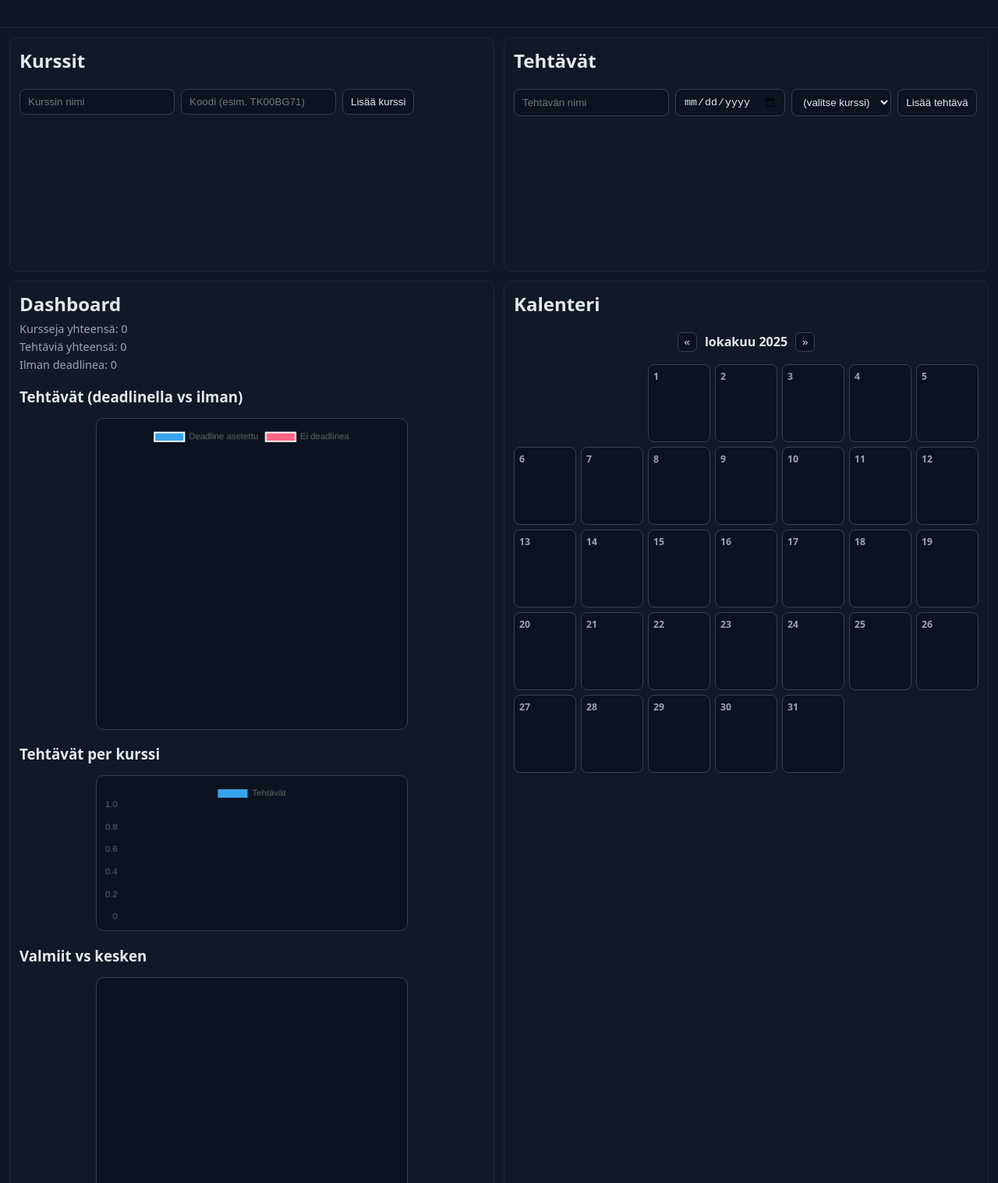
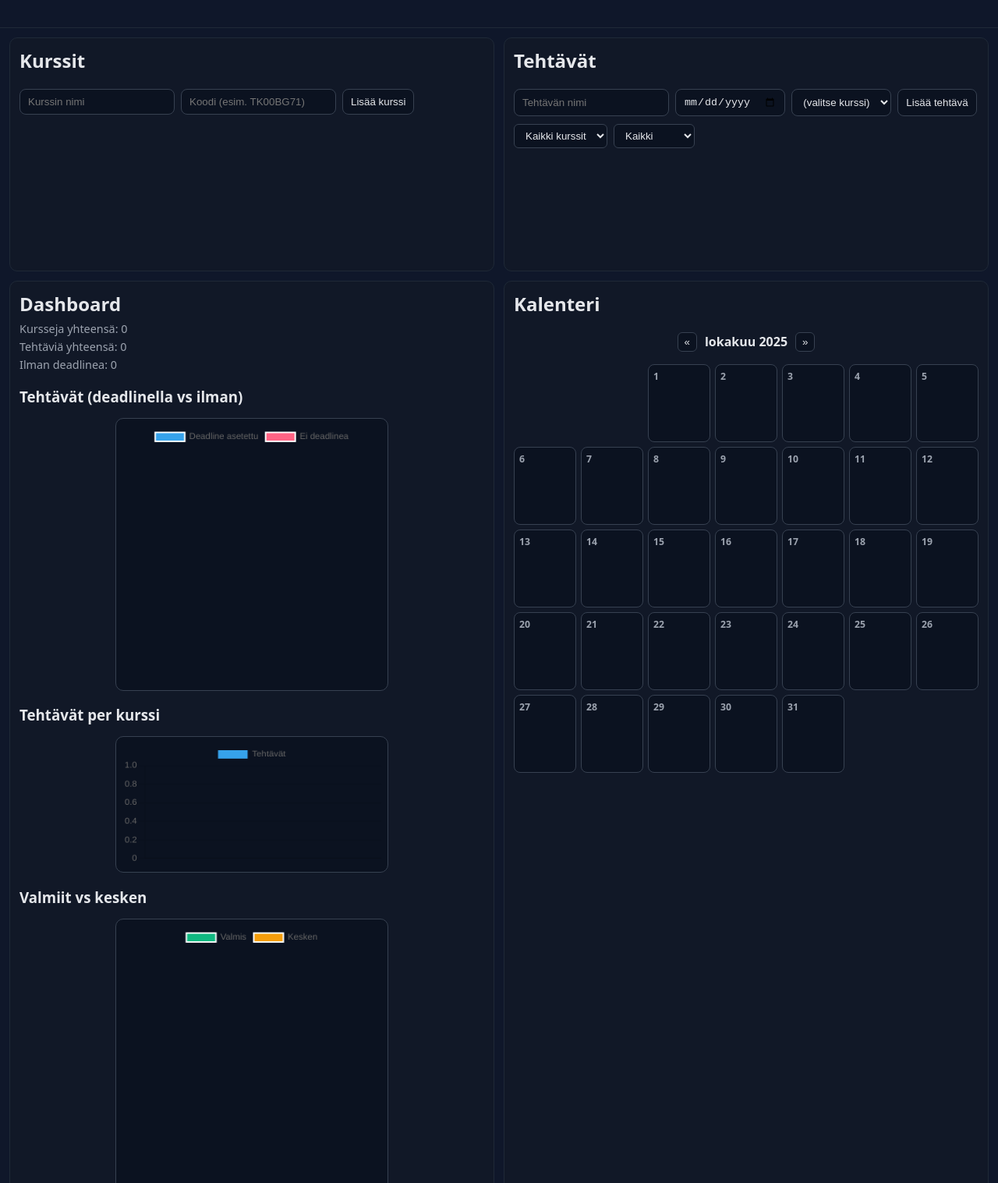
Before and after one commit to williamis/student-planner-dashboard, a plain HTML site: page index.html in a window 1280 px wide. Shown: the part 83-1600 px from the top of the page at 78% size. Drawn offline with nearby package versions, Linux system fonts and the light colour scheme.

Commit message:
Fix: dashboard kaavion koon hallinta, css siivous ja html testaus

```diff
--- a/app.js
+++ b/app.js
@@ -2,7 +2,7 @@ console.log("Study Planner ready");
 
 let deadlineChartInstance = null;
 let tasksPerCourseChartInstance = null;
-let doneVsTodoChartInstance = null;
+let doneVsTodoChartInstance = null; // uusi kaavio valmis/kesken
 
 // --- Tallennuskerros ---
 const STORAGE_KEYS = { COURSES: "sp_courses", TASKS: "sp_tasks" };
@@ -32,6 +32,9 @@ const taskList = document.getElementById("task-list");
 const taskTitle = document.getElementById("task-title");
 const taskDeadline = document.getElementById("task-deadline");
 const taskCourseSelect = document.getElementById("task-course");
+
+const filterCourse = document.getElementById("filter-course");
+const filterStatus = document.getElementById("filter-status");
 
 // --- Kurssin lisääminen ---
 function addCourse({ name, code }) {
@@ -91,6 +94,7 @@ function renderCourses() {
   );
 
   refreshCourseSelect();
+  refreshFilterCourse();
   updateDashboard();
 }
 
@@ -106,10 +110,36 @@ function refreshCourseSelect() {
   });
 }
 
+function refreshFilterCourse() {
+  if (!filterCourse) return;
+  filterCourse.innerHTML = `<option value="">Kaikki kurssit</option>`;
+  courses.forEach(c => {
+    const opt = document.createElement("option");
+    opt.value = c.id;
+    opt.textContent = c.name;
+    filterCourse.appendChild(opt);
+  });
+}
+
 // --- Tehtävien näyttö ---
 function renderTasks() {
   taskList.innerHTML = "";
-  tasks.forEach(t => {
+
+  let filtered = [...tasks];
+
+  if (filterCourse && filterCourse.value) {
+    filtered = filtered.filter(t => t.courseId === filterCourse.value);
+  }
+
+  if (filterStatus) {
+    if (filterStatus.value === "done") {
+      filtered = filtered.filter(t => t.done);
+    } else if (filterStatus.value === "todo") {
+      filtered = filtered.filter(t => !t.done);
+    }
+  }
+
+  filtered.forEach(t => {
     const li = document.createElement("li");
     const courseName =
       courses.find(c => c.id === t.courseId)?.name || "Ei kurssia";
@@ -124,17 +154,21 @@ function renderTasks() {
       <button data-edit="${t.id}">Muokkaa</button>
       <button data-id="${t.id}">Poista</button>
     `;
-
-    // Drag & drop (task-listasta kalenteriin)
-    li.setAttribute("draggable", "true");
-    li.addEventListener("dragstart", (e) => {
-      e.dataTransfer.setData("text/plain", t.id);
-    });
-
     taskList.appendChild(li);
   });
 
-  // Poisto
+  taskList.querySelectorAll("input[data-toggle]").forEach(cb =>
+    cb.addEventListener("change", () => {
+      const task = tasks.find(x => x.id === cb.dataset.toggle);
+      if (task) {
+        task.done = cb.checked;
+        storage.write(STORAGE_KEYS.TASKS, tasks);
+        renderTasks();
+        updateDashboard();
+      }
+    })
+  );
+
   taskList.querySelectorAll("button[data-id]").forEach(btn =>
     btn.addEventListener("click", () => {
       tasks = tasks.filter(x => x.id !== btn.dataset.id);
@@ -144,7 +178,6 @@ function renderTasks() {
     })
   );
 
-  // Muokkaus
   taskList.querySelectorAll("button[data-edit]").forEach(btn =>
     btn.addEventListener("click", () => {
       const task = tasks.find(x => x.id === btn.dataset.edit);
@@ -160,18 +193,6 @@ function renderTasks() {
         renderTasks();
         renderCalendar();
       }
-    })
-  );
-
-  // Toggle (done/undone)
-  taskList.querySelectorAll("input[data-toggle]").forEach(cb =>
-    cb.addEventListener("change", () => {
-      const task = tasks.find(t => t.id === cb.dataset.toggle);
-      if (!task) return;
-      task.done = cb.checked;
-      storage.write(STORAGE_KEYS.TASKS, tasks);
-      renderTasks();
-      renderCalendar();
     })
   );
 
@@ -200,6 +221,10 @@ taskForm.addEventListener("submit", (e) => {
   addTask({ title, deadline, courseId });
   taskForm.reset();
 });
+
+// --- Filtterit ---
+if (filterCourse) filterCourse.addEventListener("change", renderTasks);
+if (filterStatus) filterStatus.addEventListener("change", renderTasks);
 
 // --- Dashboard ---
 function updateDashboard() {
@@ -230,7 +255,8 @@ function updateDashboard() {
           data: [withDeadline, withoutDeadline],
           backgroundColor: ["#36A2EB", "#FF6384"]
         }]
-      }
+      },
+      options: { responsive: true, maintainAspectRatio: true }
     });
   }
 
@@ -251,30 +277,29 @@ function updateDashboard() {
           data,
           backgroundColor: "#36A2EB"
         }]
-      }
+      },
+      options: { responsive: true, maintainAspectRatio: true }
     });
   }
 
-  // Graafi: Valmiit vs kesken
+  // Graafi: valmiit vs kesken
   const ctx3 = document.getElementById("doneVsTodoChart");
   if (ctx3) {
     if (doneVsTodoChartInstance) doneVsTodoChartInstance.destroy();
 
-    const doneCount = tasks.filter(t => t.done).length;
-    const todoCount = tasks.length - doneCount;
+    const done = tasks.filter(t => t.done).length;
+    const todo = tasks.filter(t => !t.done).length;
 
     doneVsTodoChartInstance = new Chart(ctx3, {
       type: "doughnut",
       data: {
         labels: ["Valmis", "Kesken"],
         datasets: [{
-          data: [doneCount, todoCount],
-          backgroundColor: ["#22c55e", "#f59e0b"]
+          data: [done, todo],
+          backgroundColor: ["#10B981", "#F59E0B"]
         }]
       },
-      options: {
-        plugins: { legend: { position: "bottom" } }
-      }
+      options: { responsive: true, maintainAspectRatio: true }
     });
   }
 }
@@ -310,21 +335,6 @@ function renderCalendar() {
     const div = document.createElement("div");
     div.className = "calendar-day";
     div.innerHTML = `<span class="date">${day}</span>`;
-    div.dataset.date = date.toISOString().split("T")[0]; // droppi tarvitsee
-
-    // Tee päivä droppableksi
-    div.addEventListener("dragover", (e) => e.preventDefault());
-    div.addEventListener("drop", (e) => {
-      e.preventDefault();
-      const taskId = e.dataTransfer.getData("text/plain");
-      const task = tasks.find(t => t.id === taskId);
-      if (task) {
-        task.deadline = div.dataset.date;
-        storage.write(STORAGE_KEYS.TASKS, tasks);
-        renderTasks();
-        renderCalendar();
-      }
-    });
 
     tasks
       .filter(t => t.deadline && new Date(t.deadline).toDateString() === date.toDateString())
@@ -332,13 +342,6 @@ function renderCalendar() {
         const taskEl = document.createElement("div");
         taskEl.className = "calendar-task";
         taskEl.textContent = t.title;
-
-        // Drag & drop (kalenterista toiseen päivään)
-        taskEl.setAttribute("draggable", "true");
-        taskEl.addEventListener("dragstart", (e) => {
-          e.dataTransfer.setData("text/plain", t.id);
-        });
-
         div.appendChild(taskEl);
       });
 
@@ -358,6 +361,7 @@ document.getElementById("next-month").addEventListener("click", () => {
 
 // --- Alustus ---
 refreshCourseSelect();
+refreshFilterCourse();
 renderCourses();
 renderTasks();
 updateDashboard();
--- a/index.html
+++ b/index.html
@@ -30,6 +30,19 @@
     <select id="task-course"></select>
     <button type="submit">Lisää tehtävä</button>
   </form>
+
+  <!-- Suodatus -->
+  <div id="task-filters">
+    <select id="filter-course">
+      <option value="">Kaikki kurssit</option>
+    </select>
+    <select id="filter-status">
+      <option value="all">Kaikki</option>
+      <option value="done">Valmiit</option>
+      <option value="todo">Tekemättä</option>
+    </select>
+  </div>
+
   <ul id="task-list"></ul>
 </section>
 
--- a/styles.css
+++ b/styles.css
@@ -133,6 +133,7 @@ li {
 .calendar-task:hover {
   background: #1e40af;
 }
+
 /* --- Dashboard graafit --- */
 #dashboard canvas {
   background: #0b1220;
@@ -140,6 +141,12 @@ li {
   border-radius: 10px;
   padding: 8px;
   margin-top: 10px;
+  width: 100% !important;
+  max-width: 350px;
+  max-height: 350px;
+  aspect-ratio: 1 / 1;
+  margin: 15px auto;
+  display: block;
 }
 
 #dashboard h2,
@@ -153,7 +160,7 @@ li {
   margin: 4px 0;
 }
 
-
+/* --- Kalenterin header --- */
 #calendar-header {
   display: flex;
   justify-content: center;
@@ -175,10 +182,17 @@ li {
   font-weight: bold;
 }
 
-#dashboard canvas {
-  width: 100% !important;
-  max-width: 400px;   /* sopiva max leveys */
-  aspect-ratio: 1 / 1; /* pitää ympyrän pyöreänä */
-  margin: 15px auto;
-  display: block;
+/* --- Tehtävien suodatus --- */
+#task-filters {
+  display: flex;
+  gap: 8px;
+  margin-bottom: 12px;
 }
+
+#task-filters select {
+  padding: 6px 10px;
+  border-radius: 6px;
+  border: 1px solid #374151;
+  background: #0b1220;
+  color: var(--text);
+}
```
Lines whose indentation alone changed are shown as unchanged.
